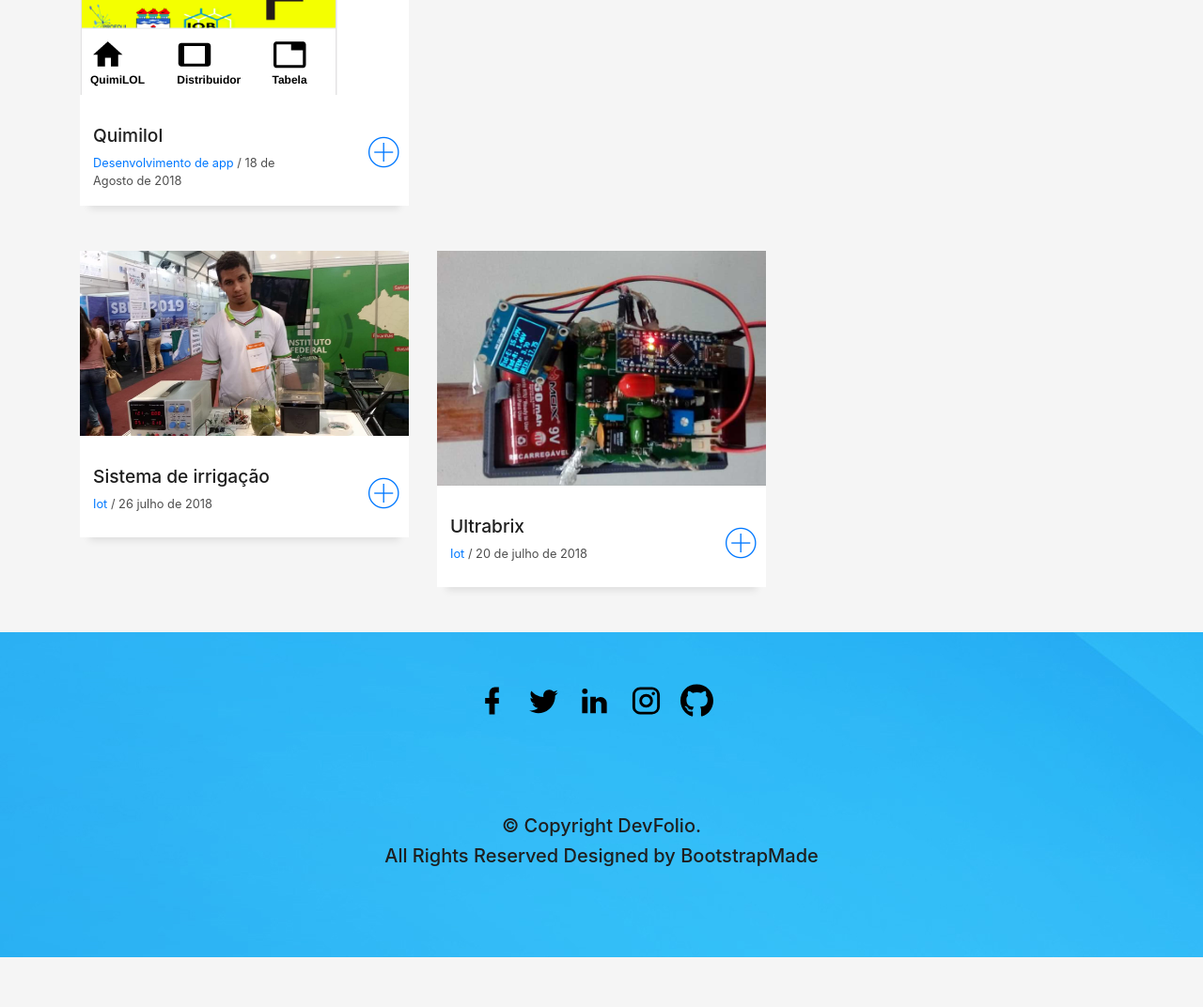
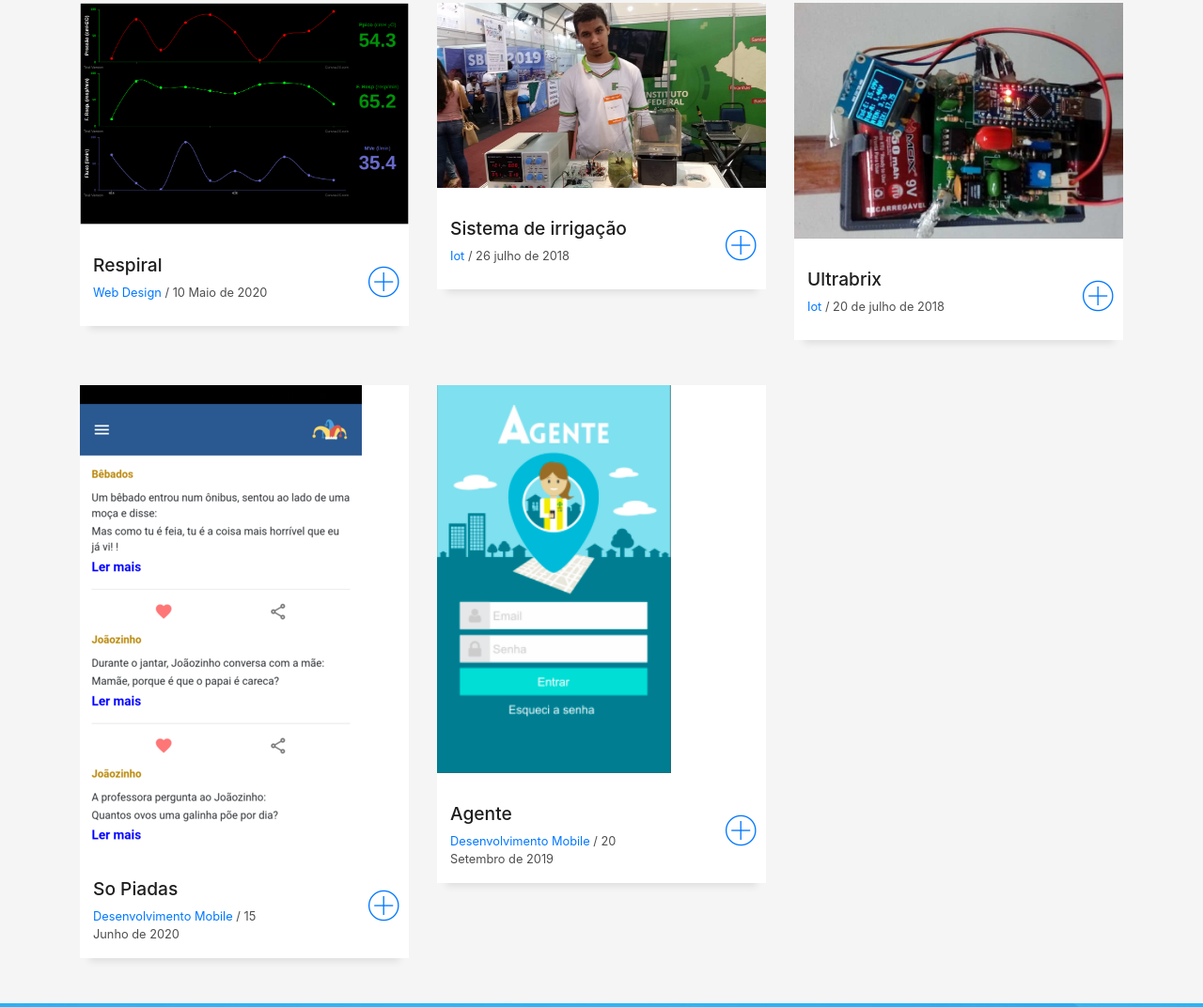
Before and after one commit to celsolnv/celsolnv.github.io, a plain HTML site: page index.html in a window 1280 px wide. Shown: the part 3562-4634 px from the top of the page at 94% size. Before the commit the page ends 4581 px from the top, so only its background shows below. Drawn offline with Linux system fonts and the light colour scheme; files whose address does not match are found by name.

Commit message:
Acrescentando novos projetos

```diff
--- a/index.html
+++ b/index.html
@@ -276,16 +276,16 @@
       <div class="row">
         <div class="col-md-4">
           <div class="work-box">
-            <a href="img/quimilol.png" data-lightbox="gallery-mf">
+            <a href="img/clearbg01.png" data-lightbox="gallery-mf">
               <div class="work-img">
-                <img src="img/quimilol.png" alt="Quimilol" class="img-fluid">
+                <img src="img/clearbg01.png" alt="Quimilol" class="img-fluid">
               </div>
               <div class="work-content">
                 <div class="row">
                   <div class="col-sm-8">
-                    <h2 class="w-title">Quimilol</h2>
+                    <h2 class="w-title">ClearBg</h2>
                     <div class="w-more">
-                      <span class="w-ctegory">Desenvolvimento de app</span> / <span class="w-date">18 de Agosto de 2018</span>
+                      <span class="w-ctegory">Desenvolvimento de ferramentas</span> / <span class="w-date">18 de Setembro de 2019</span>
                     </div>
                   </div>
                   <div class="col-sm-4">
@@ -348,6 +348,30 @@
         </div>
         <div class="col-md-4">
           <div class="work-box">
+            <a href="img/respiral.png" data-lightbox="gallery-mf">
+              <div class="work-img">
+                <img src="img/respiral.png" alt="" class="img-fluid">
+              </div>
+              <div class="work-content">
+                <div class="row">
+                  <div class="col-sm-8">
+                    <h2 class="w-title">Respiral</h2>
+                    <div class="w-more">
+                      <span class="w-ctegory">Web Design </span> / <span class="w-date">10 Maio de 2020</span>
+                    </div>
+                  </div>
+                  <div class="col-sm-4">
+                    <div class="w-like">
+                      <span class="ion-ios-plus-outline"></span>
+                    </div>
+                  </div>
+                </div>
+              </div>
+            </a>
+          </div>
+        </div>
+        <div class="col-md-4">
+          <div class="work-box">
             <a href="img/irrigasolo.jpg" data-lightbox="gallery-mf">
               <div class="work-img">
                 <img src="img/irrigasolo.jpg" alt="" class="img-fluid">
@@ -394,6 +418,54 @@
             </a>
           </div>
         </div>
+        <div class="col-md-4">
+          <div class="work-box">
+            <a href="img/soPiadas.png" data-lightbox="gallery-mf">
+              <div class="work-img">
+                <img src="img/soPiadas.png" alt="" class="img-fluid">
+              </div>
+              <div class="work-content">
+                <div class="row">
+                  <div class="col-sm-8">
+                    <h2 class="w-title">So Piadas</h2>
+                    <div class="w-more">
+                      <span class="w-ctegory">Desenvolvimento Mobile</span> / <span class="w-date">15 Junho de 2020</span>
+                    </div>
+                  </div>
+                  <div class="col-sm-4">
+                    <div class="w-like">
+                      <span class="ion-ios-plus-outline"></span>
+                    </div>
+                  </div>
+                </div>
+              </div>
+            </a>
+          </div>
+        </div>
+        <div class="col-md-4">
+          <div class="work-box">
+            <a href="img/agente.png" data-lightbox="gallery-mf">
+              <div class="work-img">
+                <img src="img/agente.png" alt="" class="img-fluid">
+              </div>
+              <div class="work-content">
+                <div class="row">
+                  <div class="col-sm-8">
+                    <h2 class="w-title">Agente</h2>
+                    <div class="w-more">
+                      <span class="w-ctegory">Desenvolvimento Mobile</span> / <span class="w-date">20 Setembro de 2019</span>
+                    </div>
+                  </div>
+                  <div class="col-sm-4">
+                    <div class="w-like">
+                      <span class="ion-ios-plus-outline"></span>
+                    </div>
+                  </div>
+                </div>
+              </div>
+            </a>
+          </div>
+        </div>
       </div>
     </div>
   </section>
@@ -414,29 +486,29 @@
         <div class="mb-5 flex-center">
 
           <!-- Facebook -->
-          <a href="https://www.facebook.com/celsolnv">
+          <a href="https://www.facebook.com/celsolnv" target="_blank">
             <img class="footer-icon" src="img/facebook.svg" alt="facebook">
           </a>
           <!-- Twitter -->
-          <a href="https://twitter.com/Celso29356289" >
+          <a href="https://twitter.com/Celso29356289" target="_blank">
             <img class="footer-icon" src="img/twitter.svg" alt="twitter">
           </a>
           <!--Linkedin -->
-          <a href="https://www.linkedin.com/in/celso-vasconcelos-b3a793143/">
+          <a href="https://www.linkedin.com/in/celso-vasconcelos-b3a793143/" target="_blank">
             <img class="footer-icon" src="img/linkedin.svg" alt="linkedin">
           </a>
           <!-- Instagram -->
-          <a href="https://www.instagram.com/celsolnv/">
+          <a href="https://www.instagram.com/celsolnv/" target="_blank">
             <img class="footer-icon" src="img/instagram.svg" alt="instagram">
           </a>
           <!-- GitHub -->
-          <a href="https://github.com/celsops">
+          <a href="https://github.com/celsolnv" target="_blank">
             <img class="footer-icon" src="img/github.svg" alt="github">
           </a>
         </div>
       </div>
     </div>
-    <div class="row">
+    <!-- <div class="row">
       <div class="col">
         <h5>
           © Copyright DevFolio.
@@ -445,7 +517,7 @@
           All Rights Reserved Designed by BootstrapMade
         </h5>
       </div>
-    </div>
+    </div> -->
   </div>
   <br>
 
```
Also changed, not shown: img/agente.png (added), img/clearbg01.png (added), img/quimilol.png (deleted), img/respiral.png (added), img/soPiadas.png (added).
